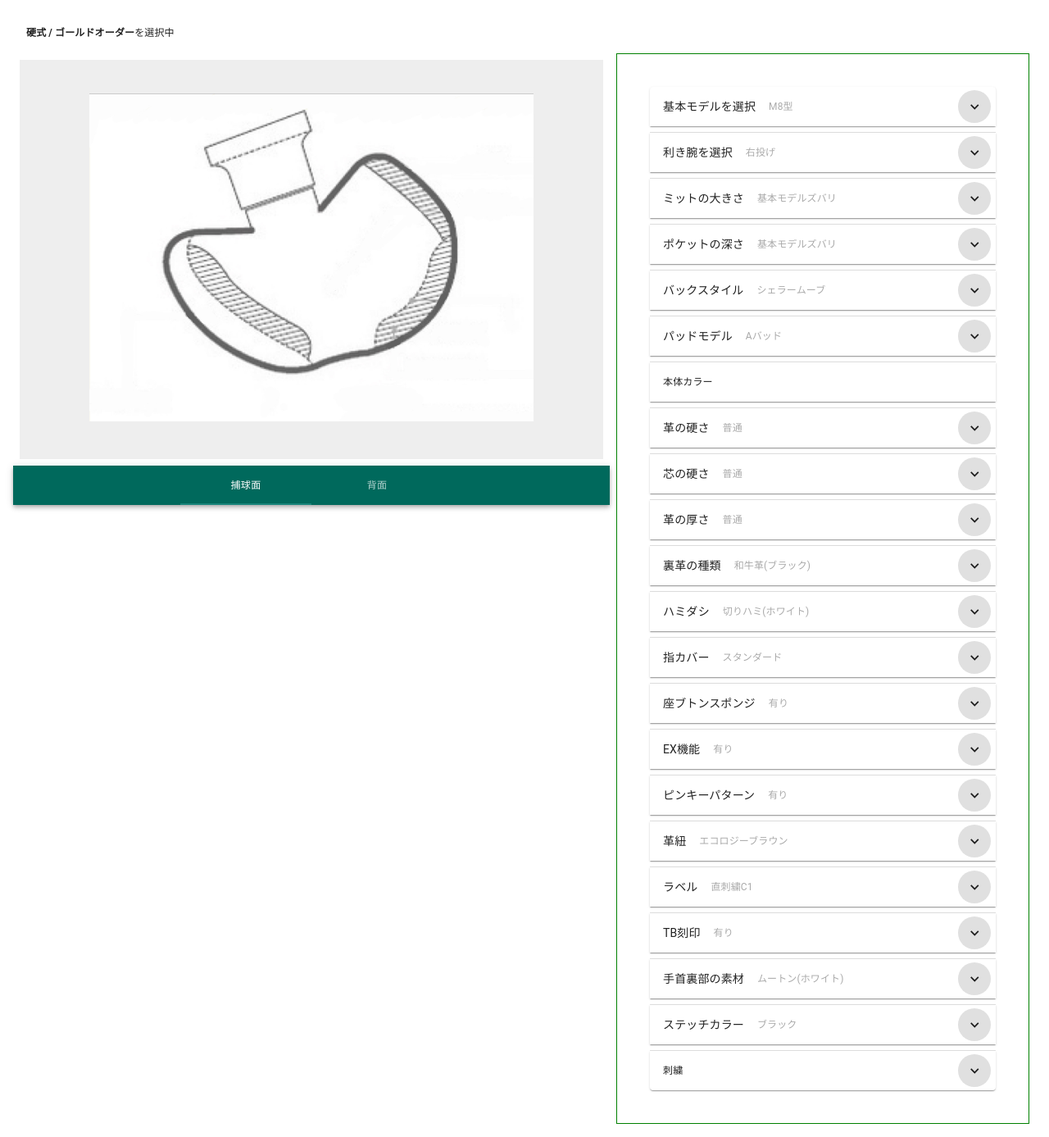
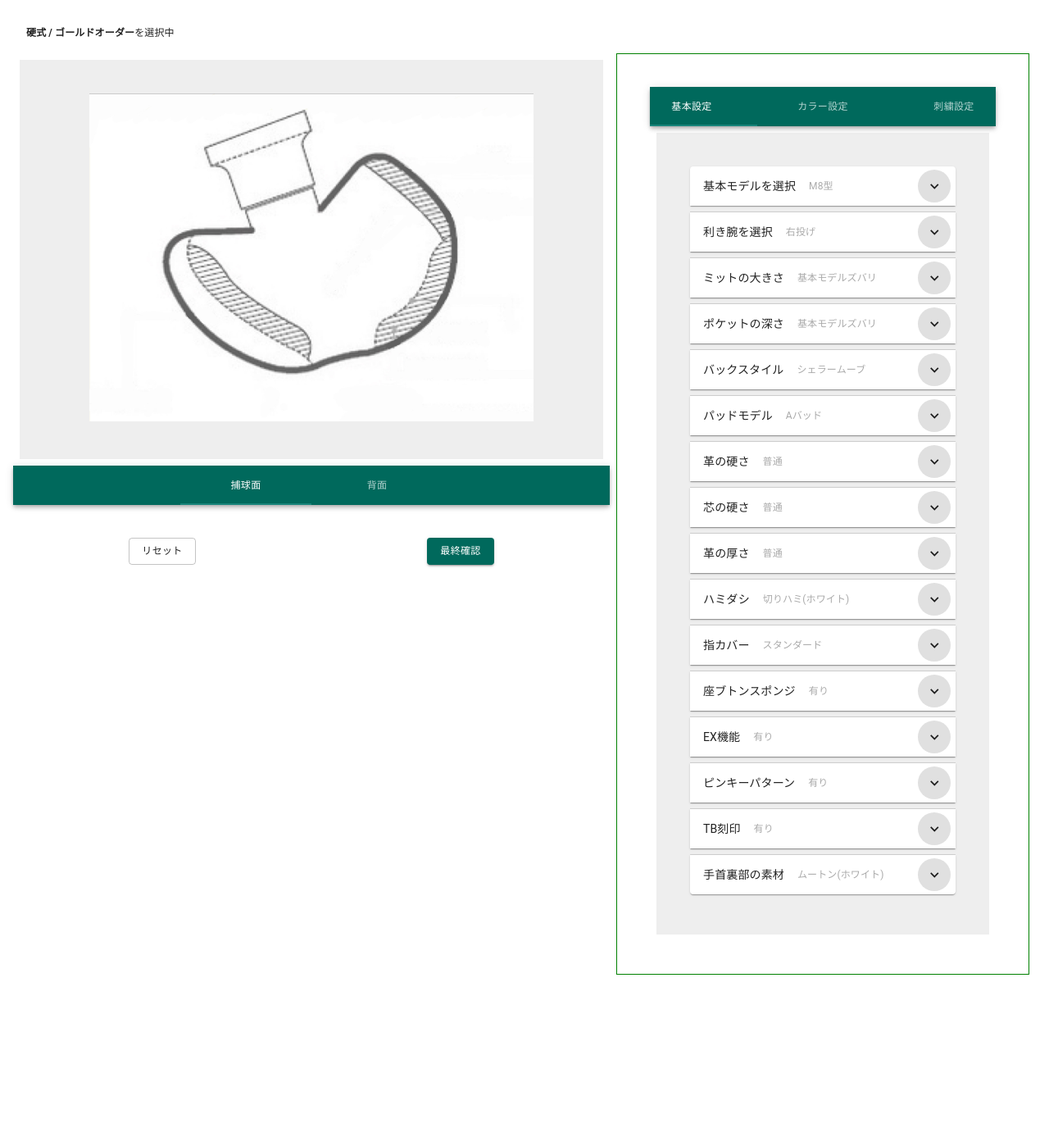
Before and after one commit to tomoki33kurita/bb-order-system, a Next.js app: page / in a window 1280 px wide. Shown: the whole page at 82% size. After the commit the page ends 1205 px from the top, so only its background shows below. Built offline with nearby package versions, Linux system fonts and the light colour scheme.

Commit message:
set two buttons

```diff
--- a/src/components/TabPanel.tsx
+++ b/src/components/TabPanel.tsx
@@ -2,19 +2,16 @@ import React from 'react'
 import { Box } from '@material-ui/core'
 
 type Props = {
-  imgPath: string
-  imgAlt: string
   value: number
   index: number
 }
 
-const TabPanel: React.FC<Props> = ({ imgPath, imgAlt, value, index }) => {
+const TabPanel: React.FC<Props> = ({ value, index, children }) => {
   return (
     <>
       {index === value && (
         <Box m={1} p={5} border={'solid 1px #eee'} bgcolor={'#eee'} textAlign="center">
-          <Box></Box>
-          <img src={imgPath} alt={imgAlt} height={400} />
+          {children}
         </Box>
       )}
     </>
--- a/src/container/Designation.tsx
+++ b/src/container/Designation.tsx
@@ -1,9 +1,10 @@
 import React from 'react'
-import { Box, Accordion, AccordionSummary, AccordionDetails, Fab } from '@material-ui/core'
+import { Box, Accordion, AccordionSummary, AccordionDetails, Fab, AppBar, Tabs, Tab } from '@material-ui/core'
 import AccordionRadio from 'src/components/AccordionRadio'
 import { State, Action } from 'src/types'
 import ExpandMoreIcon from '@material-ui/icons/ExpandMore'
-
+import TabPanel from 'src/components/TabPanel'
+import { a11yProps } from 'src/container/FigureFields'
 import {
   baseModelObjs,
   dominantArmObjs,
@@ -138,9 +139,20 @@ const Designation: React.FC<Props> = ({ state, dispatch }) => {
     embroideryPosition: (event: React.ChangeEvent<HTMLInputElement>) =>
       dispatch({ type: SET_EMBROIDERY_POSITION, embroideryPosition: embroideryPositionObjs.filter((prev) => prev.value === event.target.value)[0] }),
   }
+  const [value, setValue] = React.useState(0)
+  const handleChange = (event: any, newValue: number) => setValue(newValue)
 
   return (
     <Box mx={1} p={5} border={'solid 1px green'}>
+      <AppBar position="sticky" style={{ top: 0 }}>
+        <Tabs value={value} onChange={handleChange} aria-label="simple tabs example">
+          <Tab label="基本設定" {...a11yProps(0)} />
+          <Tab label="カラー設定" {...a11yProps(1)} />
+          <Tab label="刺繍設定" {...a11yProps(2)} />
+        </Tabs>
+      </AppBar>
+      <TabPanel value={value} index={0}>
+        <Box>
           <AccordionRadio
             summary={'基本モデルを選択'}
             selectedLabel={baseModel.label}
@@ -183,9 +195,6 @@ const Designation: React.FC<Props> = ({ state, dispatch }) => {
             objects={padModleObjs}
             handleChange={handle.padModel}
           />
-      <Accordion style={{ marginBottom: '8px' }}>
-        <AccordionSummary>本体カラー</AccordionSummary>
-      </Accordion>
           <AccordionRadio
             summary={'革の硬さ'}
             selectedLabel={leatherHardness.label}
@@ -206,13 +215,6 @@ const Designation: React.FC<Props> = ({ state, dispatch }) => {
             defaultValue={coreMaterialThickness.value}
             objects={thicknessObjs}
             handleChange={handle.coreMaterialThickness}
-      />
-      <AccordionRadio
-        summary={'裏革の種類'}
-        selectedLabel={liningsType.label}
-        defaultValue={liningsType.value}
-        objects={liningsTypeObjs}
-        handleChange={handle.liningsType}
           />
           <AccordionRadio
             summary={'ハミダシ'}
@@ -250,21 +252,6 @@ const Designation: React.FC<Props> = ({ state, dispatch }) => {
             handleChange={handle.pinkiePattern}
           />
           <AccordionRadio
-        summary={'革紐'}
-        selectedLabel={leatherString.label}
-        defaultValue={leatherString.value}
-        objects={leatherStringObjs}
-        handleChange={handle.leatherString}
-      />
-      <AccordionRadio
-        summary={'ラベル'}
-        selectedLabel={hatakeyamaLabel.label}
-        defaultValue={hatakeyamaLabel.value}
-        objects={hatakeyamaLabelObjs}
-        handleChange={handle.label}
-      />
-      {/* キャビティライン加工の項目作る */}
-      <AccordionRadio
             summary={'TB刻印'}
             selectedLabel={tbEngraved.label}
             defaultValue={tbEngraved.value}
@@ -278,6 +265,36 @@ const Designation: React.FC<Props> = ({ state, dispatch }) => {
             objects={listLiningsMaterialObjs}
             handleChange={handle.listLiningsMaterial}
           />
+        </Box>
+      </TabPanel>
+      <TabPanel value={value} index={1}>
+        <Box>
+          <Accordion style={{ marginBottom: '8px' }}>
+            <AccordionSummary>本体カラー</AccordionSummary>
+          </Accordion>
+          <AccordionRadio
+            summary={'革紐'}
+            selectedLabel={leatherString.label}
+            defaultValue={leatherString.value}
+            objects={leatherStringObjs}
+            handleChange={handle.leatherString}
+          />
+          <AccordionRadio
+            summary={'裏革の種類 / カラー'}
+            selectedLabel={liningsType.label}
+            defaultValue={liningsType.value}
+            objects={liningsTypeObjs}
+            handleChange={handle.liningsType}
+          />
+
+          <AccordionRadio
+            summary={'ラベル'}
+            selectedLabel={hatakeyamaLabel.label}
+            defaultValue={hatakeyamaLabel.value}
+            objects={hatakeyamaLabelObjs}
+            handleChange={handle.label}
+          />
+          {/* キャビティライン加工の項目作る */}
           <AccordionRadio
             summary={'ステッチカラー'}
             selectedLabel={stitchColor.label}
@@ -285,17 +302,9 @@ const Designation: React.FC<Props> = ({ state, dispatch }) => {
             objects={stitchColorObjs}
             handleChange={handle.stitchColor}
           />
-      <Accordion>
-        <AccordionSummary
-          expandIcon={
-            <Fab size="small" tabIndex={-1} style={{ boxShadow: 'unset' }}>
-              <ExpandMoreIcon />
-            </Fab>
-          }
-        >
-          刺繍
-        </AccordionSummary>
-        <AccordionDetails style={{ marginLeft: '0', flexDirection: 'column' }}>
+        </Box>
+      </TabPanel>
+      <TabPanel value={value} index={2}>
         <Box>
           <AccordionRadio
             summary={'書体'}
@@ -304,8 +313,6 @@ const Designation: React.FC<Props> = ({ state, dispatch }) => {
             objects={embroideryTypeFaceObjs}
             handleChange={handle.embroideryTypeFace}
           />
-          </Box>
-          <Box display="block">
           <AccordionRadio
             summary={'位置'}
             selectedLabel={embroideryPosition.label}
@@ -314,8 +321,7 @@ const Designation: React.FC<Props> = ({ state, dispatch }) => {
             handleChange={handle.embroideryPosition}
           />
         </Box>
-        </AccordionDetails>
-      </Accordion>
+      </TabPanel>
     </Box>
   )
 }
--- a/src/container/FigureFields.tsx
+++ b/src/container/FigureFields.tsx
@@ -1,8 +1,8 @@
 import React from 'react'
-import { Box, AppBar, Tabs, Tab } from '@material-ui/core'
+import { Box, AppBar, Tabs, Tab, Button, Grid } from '@material-ui/core'
 import TabPanel from 'src/components/TabPanel'
 
-const a11yProps = (index: number) => {
+export const a11yProps = (index: number) => {
   return {
     id: `simple-tab-${index}`,
     'aria-controls': `simple-tabpanel-${index}`,
@@ -15,16 +15,26 @@ const FigureFields: React.FC = () => {
   const handleChange = (event: any, newValue: number) => setValue(newValue)
 
   return (
-    <>
-      <TabPanel imgPath={'/mitt_front.jpg'} imgAlt={'catchersMitt_back'} value={value} index={0} />
-      <TabPanel imgPath={'/mitt_back.jpg'} imgAlt={'catchersMitt_back'} value={value} index={1} />
+    <Box position="sticky" top={0}>
+      <TabPanel value={value} index={0}>
+        <img src="/mitt_front.jpg" alt="catchersMitt_front" height={400} />
+      </TabPanel>
+      <TabPanel value={value} index={1}>
+        <img src="/mitt_back.jpg" alt="catchersMitt_back" height={400} />
+      </TabPanel>
       <AppBar position="static">
         <Tabs value={value} onChange={handleChange} aria-label="simple tabs example">
           <Tab label="捕球面" {...a11yProps(0)} />
           <Tab label="背面" {...a11yProps(1)} />
         </Tabs>
       </AppBar>
-    </>
+      <Box display="flex" justifyContent="space-around" mt={5}>
+        <Button variant="outlined">リセット</Button>
+        <Button variant="contained" color="primary">
+          最終確認
+        </Button>
+      </Box>
+    </Box>
   )
 }
 export default FigureFields
```
Lines whose indentation alone changed are shown as unchanged.
